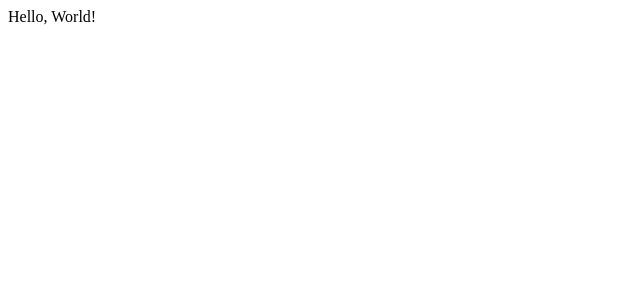
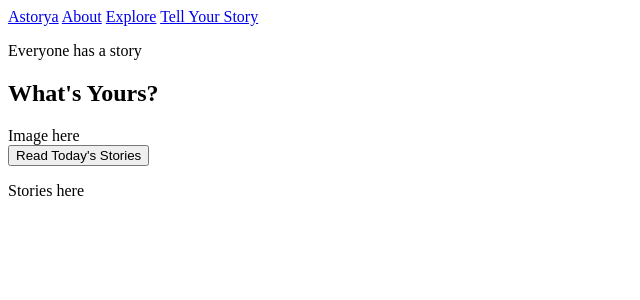
Before and after one commit to jennzheng12315/Astorya, a Flask app: page / in a window 1280 px wide. Before the commit the part shown is almost empty. Shown: the top 300 px of the page, without its empty margins (0-640 px from the left). Run offline with Flask 2, Linux system fonts and the light colour scheme.

Commit message:
added all pages

```diff
--- a/app.py
+++ b/app.py
@@ -3,6 +3,22 @@ from flask import Flask, render_template
 app = Flask(__name__)
 
 @app.route("/")
-def hello_world():
-    return "<p>Hello, World!</p>"
-    # return render_template('index.html', page_title='Home')
+@app.route("/index")
+@app.route("/index.html")
+def root():
+    return render_template('index.html', page_title='Home')
+
+@app.route("/about")
+@app.route("/about.html")
+def about():
+    return render_template('about.html', page_title='About')
+
+@app.route("/explore")
+@app.route("/explore.html")
+def explore():
+    return render_template('explore.html', page_title='Explore')
+
+@app.route("/tell-your-story")
+@app.route("/tell-your-story.html")
+def tell_your_story():
+    return render_template('tell-your-story.html', page_title='Tell Your Story')
--- a/templates/_base.html
+++ b/templates/_base.html
@@ -10,10 +10,10 @@
 
     <body>
         <div class="nav">
-            <a>Astorya</a>
-            <a>About</a>
-            <a>Explore</a>
-            <a>Tell Your Story</a>
+            <a href="/index">Astorya</a>
+            <a href="/about">About</a>
+            <a href="/explore">Explore</a>
+            <a href="/tell-your-story">Tell Your Story</a>
         </div>
 
         <section>
--- a/templates/index.html
+++ b/templates/index.html
@@ -1,4 +1,21 @@
 {% extends '_base.html' %}
 {% block title %}
-<p>Hello World</p>
+
+<div>
+    <p>Everyone has a story</p>
+    <h1>What's Yours?</h1>
+</div>
+
+<div>
+    Image here
+</div>
+
+<button>Read Today's Stories</button>
+
 {% endblock %}
+
+{% block content %}
+
+<p>Stories here</p>
+
+{% endblock %}
```
Also changed, not shown: templates/about.html (added, +7 -0 lines), templates/explore.html (added, +7 -0 lines), templates/tell-your-story.html (added, +7 -0 lines).
